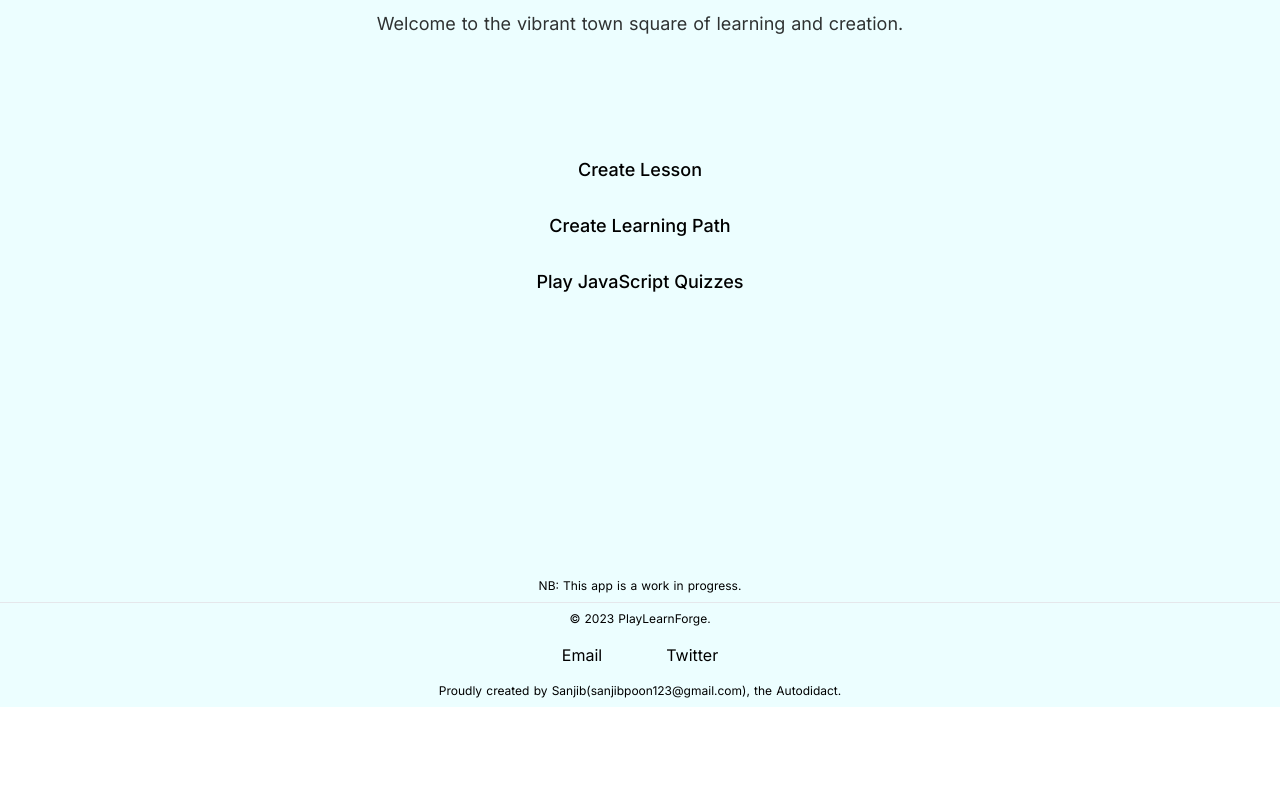
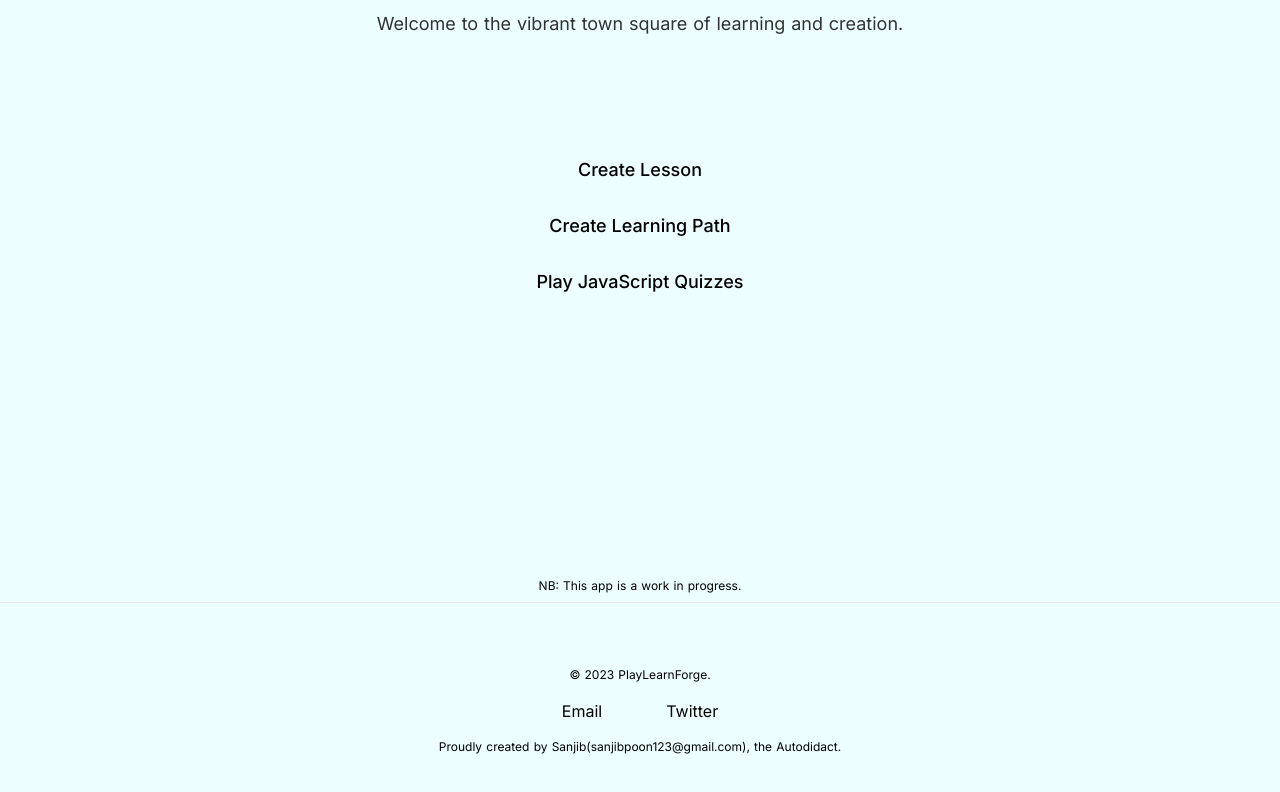
Before and after one commit to san-poon/nexus-adept, a Next.js app: page / in a window 1280 px wide. Shown: the part 262-1054 px from the top of the page. Before the commit the page ends 969 px from the top, so only its background shows below. Built offline with nearby package versions, Linux system fonts and the light colour scheme.

Commit message:
Change and Remove bg-color from header,footer and main and moved to body

```diff
--- a/app/components/Footer.tsx
+++ b/app/components/Footer.tsx
@@ -2,8 +2,8 @@
 
 export default function Footer() {
     return (
-        <footer className="bg-cyan-50 dark:bg-cyan-800/35">
-            <div className="container text-center border-t dark:border-neutral-700 py-2">
+        <footer className="">
+            <div className="container text-center border-t dark:border-neutral-700 py-16">
                 <p className="text-xs">
                     &copy; 2023 PlayLearnForge.
                 </p>
--- a/app/components/Header.tsx
+++ b/app/components/Header.tsx
@@ -11,7 +11,7 @@ import { MenuIcon } from "../icons";
 
 export default function Header() {
     return (
-        <header className={`w-full z-10 top-0  border-b dark:border-neutral-700 h-16 bg-cyan-50 dark:bg-cyan-800/35`}>
+        <header className={`w-full z-10 top-0  border-b dark:border-neutral-700 h-16`}>
             <div className="container flex items-center justify-between mt-2">
                 <Link href="/" title="Opinionated Structured Learning Platform ">
                     <div className="flex items-center justify-center duration-300 p-2 transition-transform hover:scale-105 dark:hover:bg-neutral-900 rounded-full">
--- a/app/layout.tsx
+++ b/app/layout.tsx
@@ -17,14 +17,14 @@ export default function RootLayout({
 }) {
   return (
     <html lang="en">
-      <body className={` ${inter.className}  flex flex-col min-h-screen dark:text-neutral-100`}>
+      <body className={` ${inter.className}  flex flex-col min-h-screen dark:text-neutral-100 bg-cyan-50 dark:bg-cyan-300/10`}>
         <ThemeProvider attribute='class'
           defaultTheme='system'
           enableSystem
           disableTransitionOnChange
         >
           <Header />
-          <main className={` flex-1 text-lg bg-cyan-50 dark:bg-cyan-800/35`}>
+          <main className={` flex-1 text-lg`}>
             {children}
           </main>
           <Footer />
```
